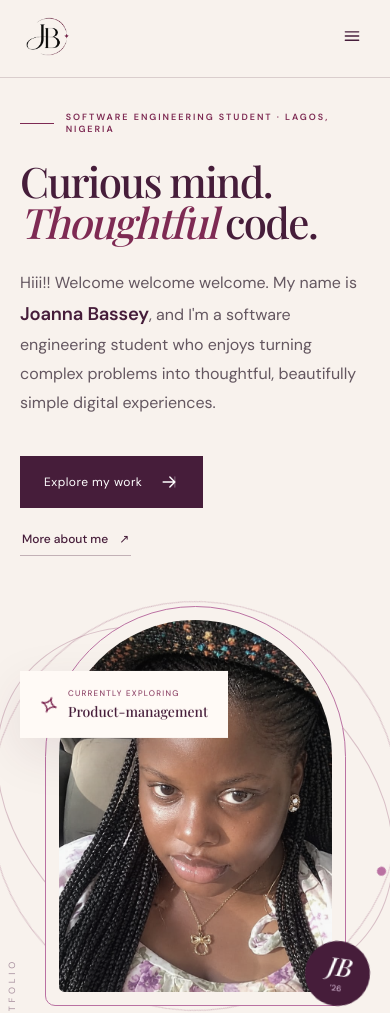
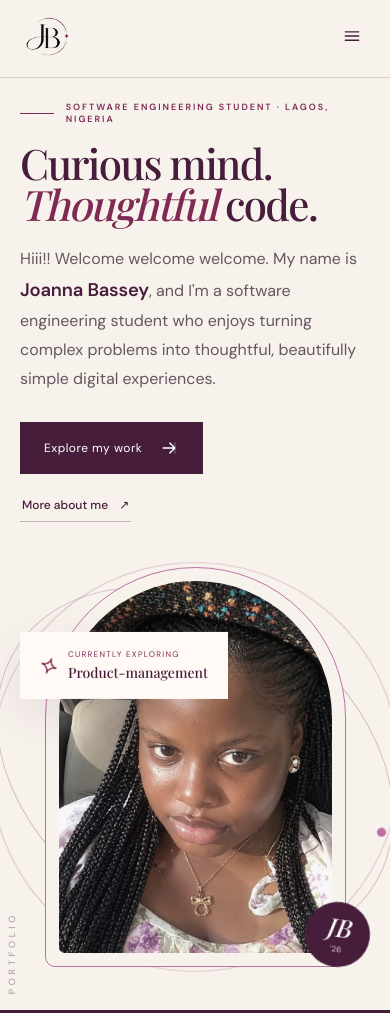
Before and after one commit to DevBytes-J/miva-lab-assessment, a plain HTML site: page index.html in a window 390 px wide. Shown: the top 1013 px of the page. Drawn offline with nearby package versions, Linux system fonts and the light colour scheme; a web font is replaced by a local one.

Commit message:
Raised hero section layout and updated stylesheet versioning

```diff
--- a/css/home.css
+++ b/css/home.css
@@ -2,11 +2,11 @@
   min-height: auto;
   max-width: 1400px;
   margin: auto;
-  padding: 36px 7vw 40px;
+  padding: 16px 7vw 36px;
   display: grid;
   grid-template-columns: 1.05fr 0.95fr;
   gap: 4vw;
-  align-items: center;
+  align-items: flex-start;
   position: relative;
 }
 .hero::before {
@@ -35,7 +35,7 @@
   line-height: 0.98;
   letter-spacing: -0.04em;
   color: var(--color-deep-wine);
-  margin: 26px 0;
+  margin: 18px 0 20px;
 }
 .rotating-word {
   display: inline-block;
@@ -58,7 +58,7 @@
   letter-spacing: -0.01em;
 }
 .hero-actions {
-  margin-top: 38px;
+  margin-top: 28px;
   display: flex;
   align-items: center;
   gap: 30px;
@@ -251,10 +251,10 @@
 @media (max-width: 900px) {
   .hero {
     grid-template-columns: 1fr;
-    padding-top: 30px;
+    padding-top: 18px;
   }
   .hero-visual {
-    margin-top: 20px;
+    margin-top: 15px;
   }
   .hero .eyebrow {
     font-size: 9px;
@@ -280,7 +280,7 @@
 
 @media (max-width: 600px) {
   .hero {
-    padding: 24px 20px 35px;
+    padding: 14px 20px 28px;
     min-height: auto;
   }
   .hero h1 {
--- a/index.html
+++ b/index.html
@@ -7,8 +7,8 @@
   <link rel="icon" type="image/png" sizes="32x32" href="assets/shared/logo.png?v=2" />
   <link rel="shortcut icon" type="image/png" href="assets/shared/logo.png?v=2" />
   <link rel="apple-touch-icon" href="assets/shared/logo.png?v=2" />
-  <link rel="stylesheet" href="css/base.css?v=2" />
-  <link rel="stylesheet" href="css/home.css?v=2" />
+  <link rel="stylesheet" href="css/base.css?v=3" />
+  <link rel="stylesheet" href="css/home.css?v=3" />
 </head>
 <body>
   <div class="app-shell">
```
